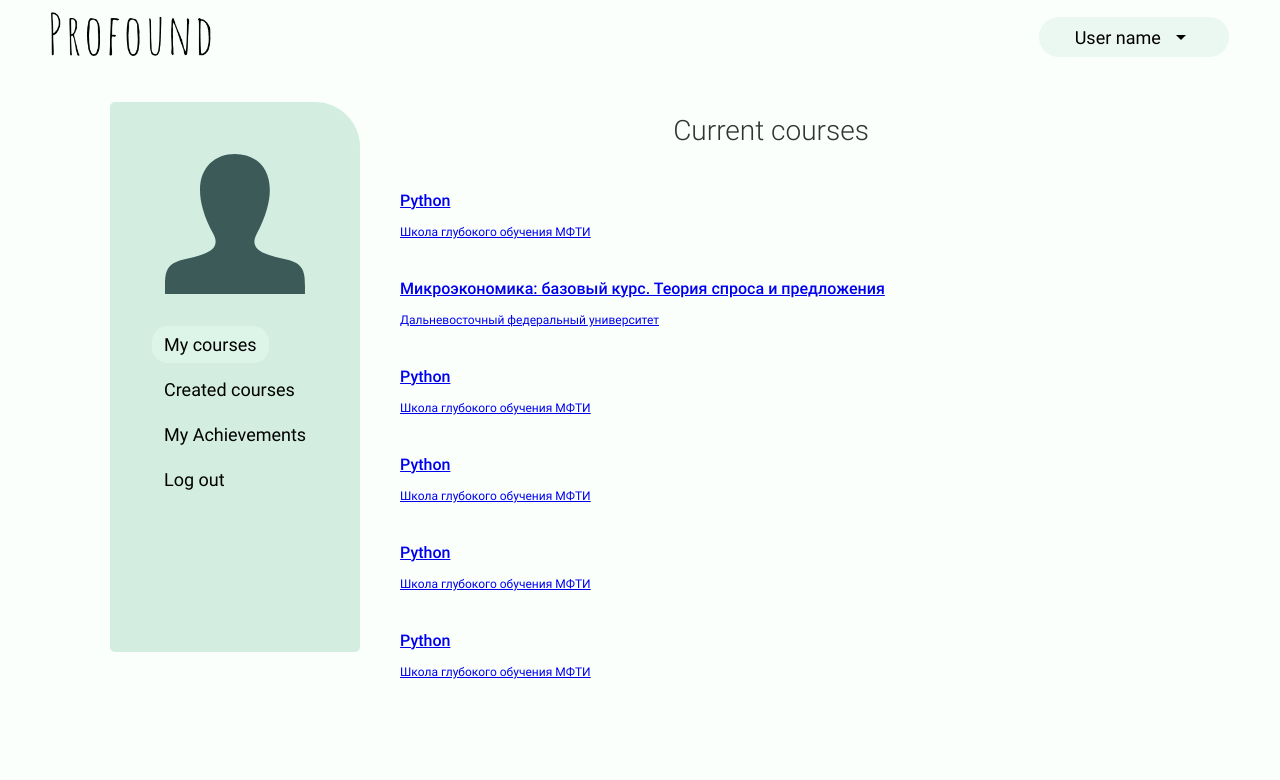
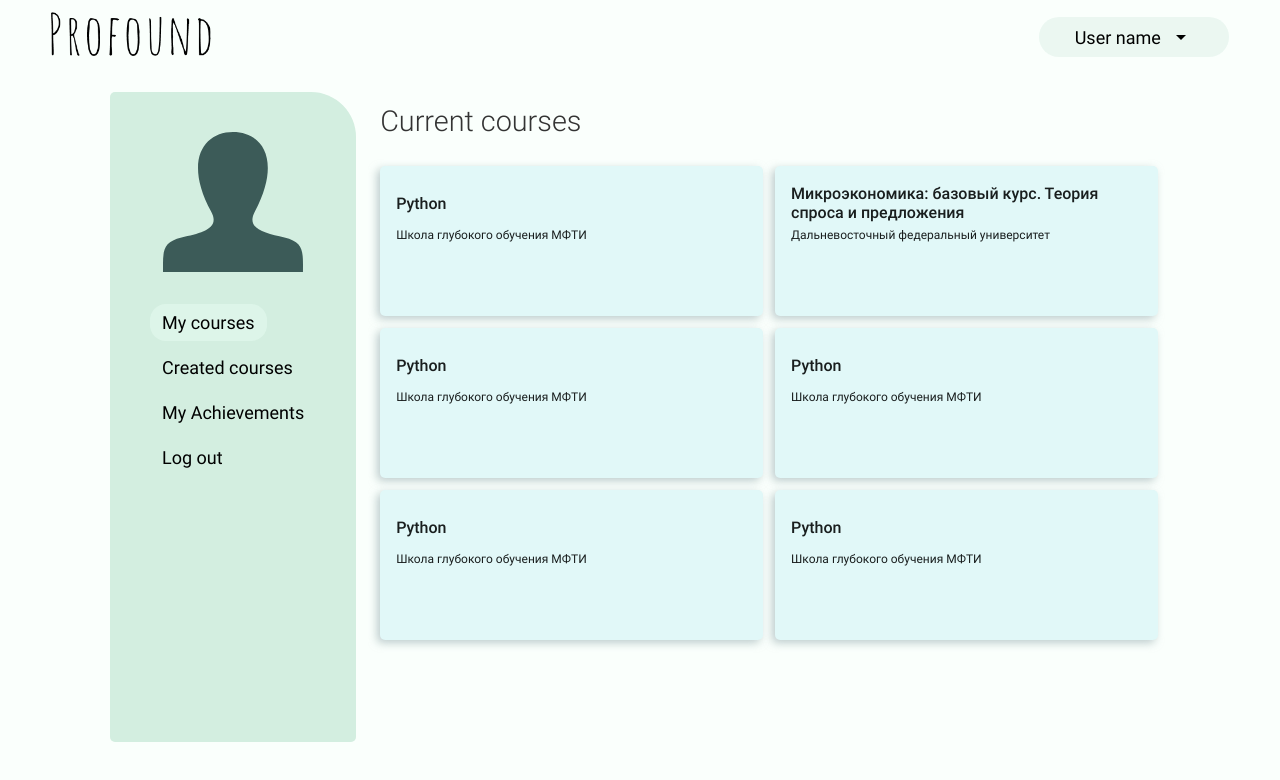
Before and after one commit to Nastik1811/profound-client, a React (Create React App) app: page /home/in_progress in a window 1280 px wide. Shown: the top 780 px of the page. Built offline with nearby package versions, Linux system fonts and the light colour scheme; data requests are answered from the project's data file; sample sign-in values are in the browser's storage.

Commit message:
Add styles for modal window

```diff
--- a/src/index.scss
+++ b/src/index.scss
@@ -52,7 +52,7 @@ html, body{
 .app-nav{
   height: 50px;
   margin-top: 12px ;
-  margin-bottom: 40px;
+  margin-bottom: 30px;
   display: flex;
   align-items: center;
   justify-content: space-between;
@@ -96,7 +96,6 @@ html, body{
   position: relative;
   max-lines: 2;
   text-overflow: ellipsis;
-  height: 100%;
   display: grid;
   grid-template-rows: 50px 1fr ;
 }
@@ -142,14 +141,9 @@ html, body{
 
 .home{
   display: flex;
-  justify-content: center;
-  max-width: 1060px;
+  max-width: 1080px;
   width: 90%;
   margin: auto;
-  .course-preview{
-    width: 100%;
-    background-color: #ECF8F4;
-  }
 }
 
 .user-menu{
@@ -157,8 +151,8 @@ html, body{
   flex-direction: column;
   align-items: center;
   width: 250px;
-  height: 550px;
-  padding: 28px;
+  height: 650px;
+  padding: 16px;
   background-color: rgba(164, 206, 185, 0.42);
   background-color: #d3eee0;
   border-radius: 5px 45px 5px 5px;
@@ -174,9 +168,10 @@ html, body{
 }
 
 .home-section{
- flex-grow: 1;
  margin-left: 12px;
  padding: 12px;
+ max-height: 650px;
+ overflow: scroll;
 }
 
 .menu-list{
@@ -461,8 +456,11 @@ html, body{
 }
 
 .section-header{
+  display: flex;
+  justify-content: space-between;
   margin-bottom: 12px;
 }
+
 .delimiter{
   margin: 4px 0 ;
   border-width: 2px 0 0 0;
@@ -567,7 +565,9 @@ html, body{
 }
 
 .constructor-header--actions{
-
+  display: grid;
+  grid-auto-flow: column;
+  column-gap: 4px;
 }
 
 .module-block{
@@ -610,3 +610,100 @@ html, body{
 .progress--entire{
 
 }
+.created-course-list{
+  display: grid;
+  gap: 12px;
+  grid-template-columns: 1fr 1fr;
+  justify-items: center;
+}
+
+.created-course-preview{
+  cursor: pointer;
+  display: block;
+  color: #191e1e;
+  text-decoration: none;
+  width: 100%;
+  max-width: 350px;
+  min-height: 100px;
+  //height: 170px;
+  border-radius: 5px;
+  background-color: #effcf8;
+  box-shadow: -3px 3px 8px #96afab98;
+  transition: $transition-regular;
+  &:hover{
+    background-color: lighten(#ebfdf8, 2%);
+    box-shadow: -3px 3px 8px #5175708a;
+  }
+}
+
+.constructor-link{
+  display: flex;
+  background-color: transparent;
+  border: #cee4d9 dashed 2px;
+  justify-content: center;
+  align-items: center;
+  box-shadow: none;
+  &:hover{
+    background-color: transparent;
+    border-color: #578a8a;
+    box-shadow: none;
+  }
+}
+
+.current-course-preview{
+  cursor: pointer;
+  display: block;
+  color: #191e1e;
+  text-decoration: none;
+  width: 100%;
+  max-width: 390px;
+  height: 150px;
+  border-radius: 5px;
+  background-color: #e1f8f8;
+  box-shadow: -3px 3px 8px #96abaf98;
+  transition: $transition-regular;
+  &:hover{
+    background-color: lighten(#e1f8f8, 2%);
+    box-shadow: -4px 4px 10px #558b8b75;
+  }
+}
+
+.modal{
+  position: relative;
+  background-color: #effcf8;
+  width: 600px;
+  margin: 10vw auto;
+  outline: none;
+  border-radius: 10px;
+  padding: 20px;
+  &::before{
+    content: "";
+    top:-5px;
+    left: -3px;
+    position: absolute;
+    width: 100%;
+    height: 100%;
+    border: 3px dashed #76acac98;
+    border-radius: 10px;
+    transform: scaleX(0.95) scaleY(0.85);
+  }
+}
+.modal--header{
+  display: flex;
+  justify-content: center;
+  margin-bottom: 4px;
+}
+.modal--title{
+  margin-bottom: 0;
+}
+.modal--content{
+  margin: auto;
+  display: grid;
+  width: 60%;
+}
+
+.modal--actions{
+  display: flex;
+  justify-content: flex-end;
+  margin-top: 12px;
+}
--- a/src/pages/ConstructorPage/SetNameModal.tsx
+++ b/src/pages/ConstructorPage/SetNameModal.tsx
@@ -22,12 +22,23 @@ const SetNameModal: React.FC<SetNameModalPropsType> = ({open, onSave, onDismiss}
 
     return(
         <Modal open={open}>
-            <div>
-                <TextField onChange={e => setValue(e.target.value)} value={value}/>
-                <div>
-                    <Button onClick={handleSave}>Create</Button>
-                    <Button onClick={handleClose}>Close</Button>
+            <div className="modal">
+                <div className="modal--header">
+                    <span className="modal--title title">
+                        Give a name!
+                    </span>
                 </div>
+                <div className="modal--content">
+                        <TextField
+                            onChange={e => setValue(e.target.value)}
+                            value={value}
+                            label="Name"
+                            />
+                </div>
+                <div className="modal--actions">
+                        <Button onClick={handleSave}>Create</Button>
+                        <Button onClick={handleClose}>Close</Button>
+                    </div>
             </div>
         </Modal>
     )
--- a/src/styles/_variables.scss
+++ b/src/styles/_variables.scss
@@ -3,7 +3,7 @@ $desktop-max-width: 1240px;
 
 $font-small: .75rem;
 $font-medium: 1.125rem;
-$font-large: 1.75rem;
+$font-large: 1.8rem;
 $font-extra-large: 2.5rem;
 
 $box-shadow-regular:  -2px 2px 5px rgba(100, 126, 117, 0.2);
```
